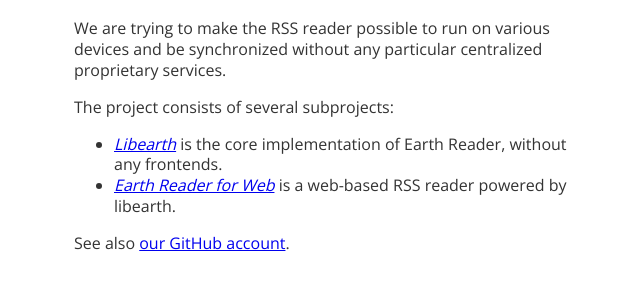
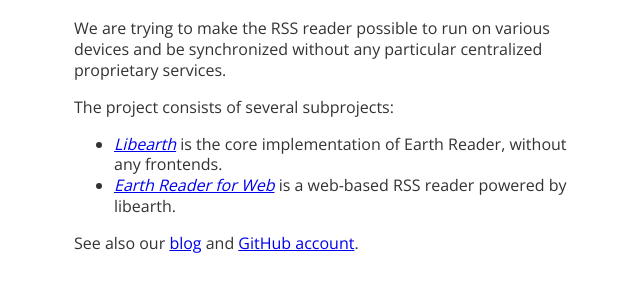
Before and after one commit to earthreader/earthreader.github.io, a plain HTML site: page index.html in a window 1280 px wide. Shown: the part 216-508 px from the top of the page, without its empty margins (316-956 px from the left). Drawn offline with nearby package versions, Linux system fonts and the light colour scheme.

Commit message:
Link blog

```diff
--- a/index.html
+++ b/index.html
@@ -18,7 +18,7 @@
     <li><a href="https://github.com/earthreader/web"><dfn>Earth Reader for
     Web</dfn></a> is a web-based RSS reader powered by libearth.</li>
   </ul>
-  <p>See also <a href="https://github.com/earthreader">our GitHub
-  account</a>.</p>
+  <p>See also our <a href="http://blog.earthreader.org/">blog</a> and
+  <a href="https://github.com/earthreader">GitHub account</a>.</p>
 </body>
 </html>
```
